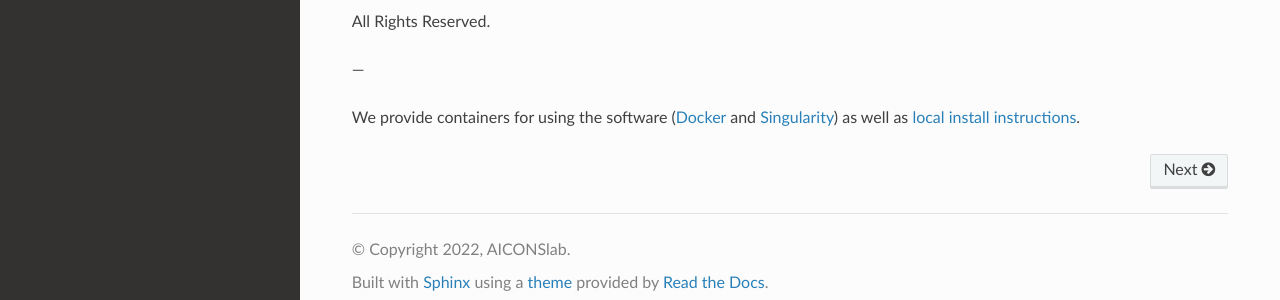
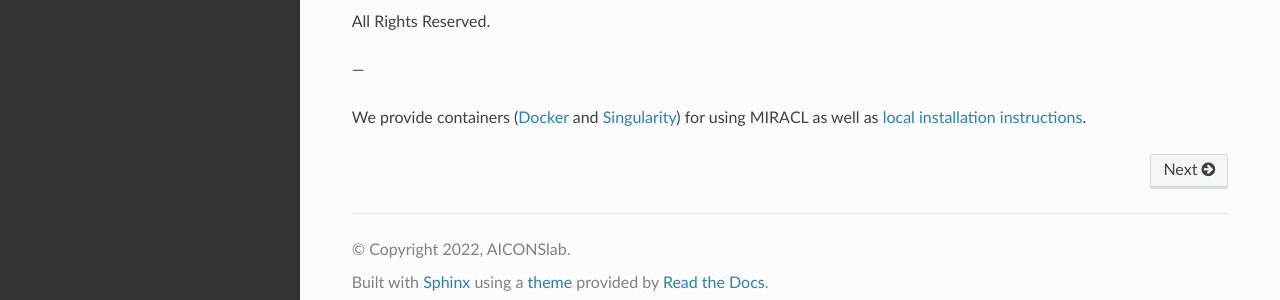
Before and after one commit to AICONSlab/MIRACL, a Sphinx documentation site: the page built from docs/index.rst, in a window 1280 px wide and 1195 px high. Shown: the part 877-1177 px from the top of the window. Built offline with Sphinx 7.4.7 and the Read the Docs theme 2.0.0, drawn with Linux system fonts in a browser that asks for light colours.

Commit message:
[docs] fix grammar

```diff
--- a/docs/index.rst
+++ b/docs/index.rst
@@ -32,8 +32,9 @@ All Rights Reserved.
 
 ---
 
-We provide containers for using the software (`Docker <./installation.md>`_ and
-`Singularity <./installation.md>`_) as well as `local install instructions <./installation.md>`_.
+We provide containers (`Docker <./installation.md>`_ and
+`Singularity <./installation.md>`_) for using MIRACL as well as
+`local installation instructions <./installation.md>`_.
 
 
 .. toctree::
```
